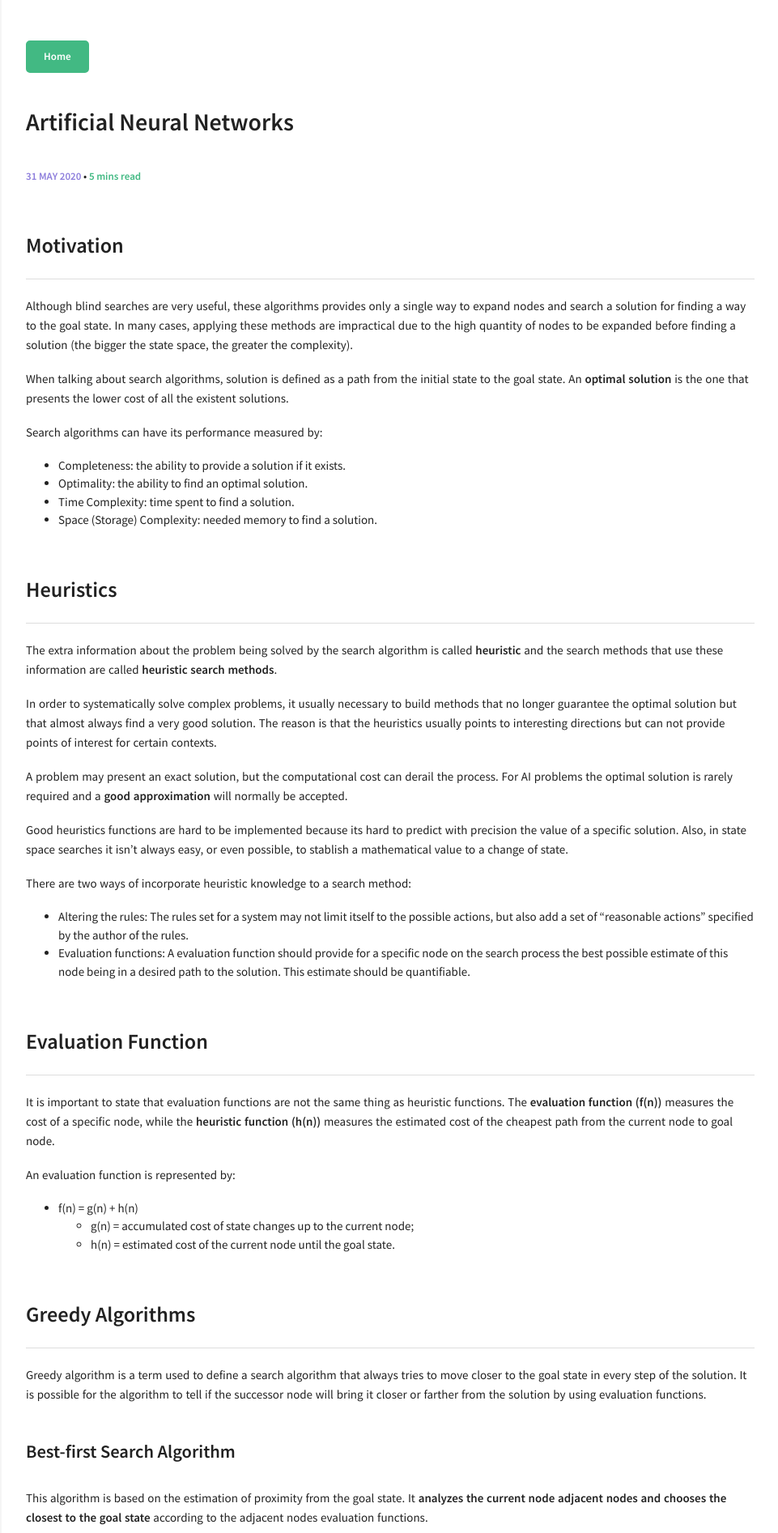
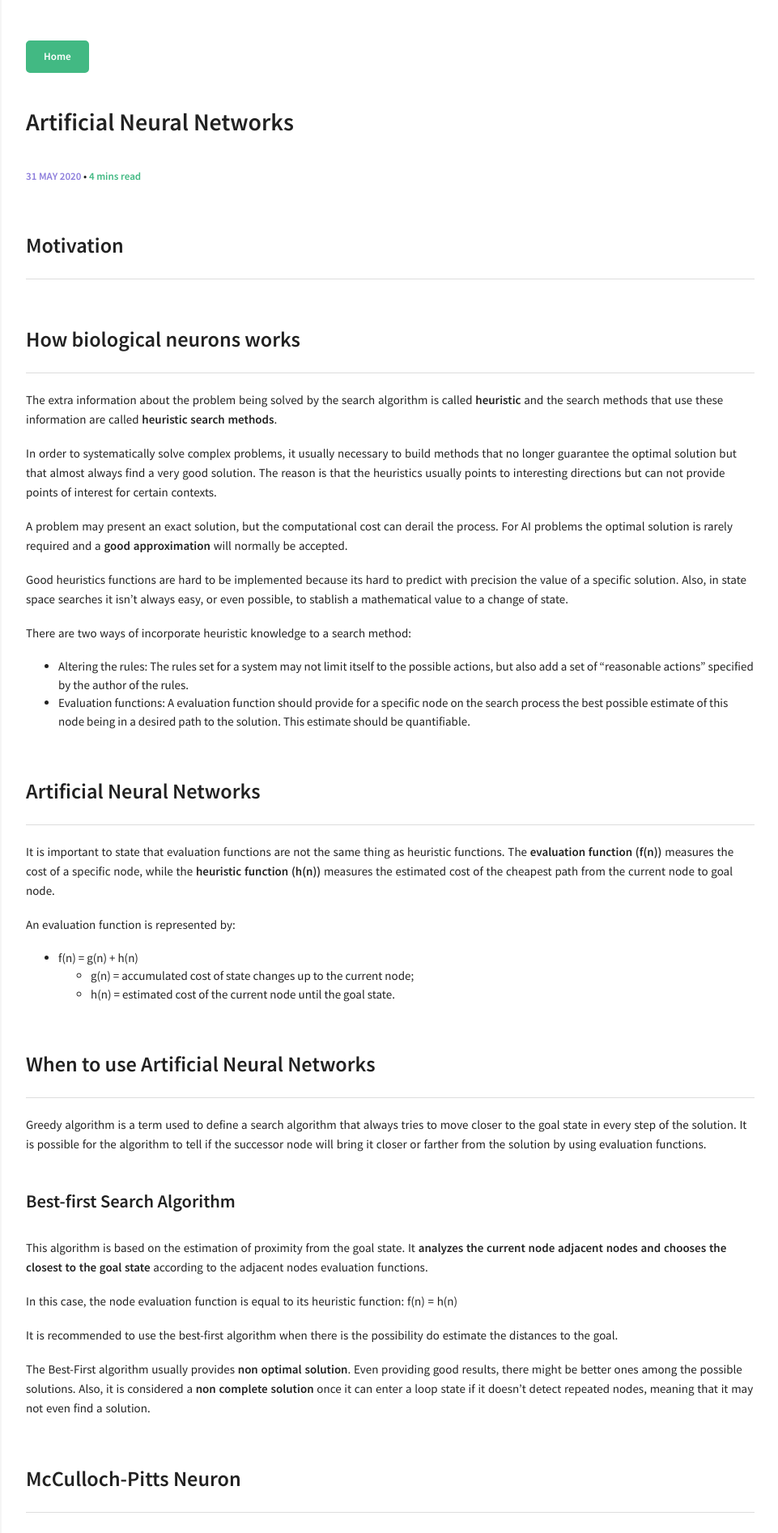
Before and after one commit to gatihe/guiati9.dev, a Jekyll site: the page built from _posts/2020-05-31-artificial_neural_networks.md, in a window 1280 px wide. Shown: the top 1893 px of the page at 81% size, without its empty margins (318-1279 px from the left). Built offline with Jekyll 4.4.1, drawn with Linux system fonts in a browser that asks for light colours; part of the change alters nothing that is shown; some of the changed text lies outside the part shown.

Commit message:
Update 2020-05-31-artificial_neural_networks.md

```diff
--- a/_posts/2020-05-31-artificial_neural_networks.md
+++ b/_posts/2020-05-31-artificial_neural_networks.md
@@ -1,24 +1,15 @@
 ---
 layout: post
 title: "Artificial Neural Networks"
-excerpt: "Quick introduction to the concept of heuristics and heuristics searches such as best-first and a-star search algorithms"
+excerpt: "Introduction to artificial neural networks"
 categories: [artificial intelligence]
 comments: true
 ---
 
 ## Motivation
 
-Although blind searches are very useful, these algorithms provides only a single way to expand nodes and search a solution for finding a way to the goal state. In many cases, applying these methods are impractical due to the high quantity of nodes to be expanded before finding a solution (the bigger the state space, the greater the complexity).
 
-When talking about search algorithms, solution is defined as a path from the initial state to the goal state. An __optimal solution__ is the one that presents the lower cost of all the existent solutions.
-
-Search algorithms can have its performance measured by:
-- Completeness: the ability to provide a solution if it exists.
-- Optimality: the ability to find an optimal solution.
-- Time Complexity: time spent to find a solution.
-- Space (Storage) Complexity: needed memory to find a solution.
-
-## Heuristics
+## How biological neurons works
 
 The extra information about the problem being solved by the search algorithm is called __heuristic__ and the search methods that use these information are called __heuristic search methods__.
 
@@ -32,7 +23,7 @@ There are two ways of incorporate heuristic knowledge to a search method:
 - Altering the rules: The rules set for a system may not limit itself to the possible actions, but also add a set of "reasonable actions" specified by the author of the rules.
 - Evaluation functions: A evaluation function should provide for a specific node on the search process the best possible estimate of this node being in a desired path to the solution. This estimate should be quantifiable.
 
-## Evaluation Function
+## Artificial Neural Networks
 
 It is important to state that evaluation functions are not the same thing as heuristic functions. The __evaluation function (f(n))__ measures the cost of a specific node, while the __heuristic function (h(n))__ measures the estimated cost of the cheapest path from the current node to goal node.
 
@@ -43,7 +34,7 @@ An evaluation function is represented by:
   - h(n) = estimated cost of the current node until the goal state.
 
 
-## Greedy Algorithms
+## When to use Artificial Neural Networks
 
 Greedy algorithm is a term used to define a search algorithm that always tries to move closer to the goal state in every step of the solution. It is possible for the algorithm to tell if the successor node will bring it closer or farther from the solution by using evaluation functions.
 
@@ -57,7 +48,7 @@ It is recommended to use the best-first algorithm when there is the possibility
 
 The Best-First algorithm usually provides __non optimal solution__. Even providing good results, there might be better ones among the possible solutions. Also, it is considered a __non complete solution__ once it can enter a loop state if it doesn't detect repeated nodes, meaning that it may not even find a solution.
 
-### A* Search Algorithm
+## McCulloch-Pitts Neuron
 
 The A* Algorithm evaluates nodes combining the cost to reach each node (g(n)) and the estimate cost to go from that node to the goal node (h(n)).
 
@@ -89,40 +80,21 @@ A* Algorithm:
 
 
 
-### Examples
+## Perceptron
+
+### Weighs
+
+### Activation functions
 
 
+## ANN Architecture
 
-- Problem: Go from Arad to Bucharest
-- Adopted heuristic: straight line distance -> F(n) = H(n) = dist<sub>n-objM/sub>.
+## Single Layer ANNs
 
-![Romenian Routes](/img/posts_img/romanian_map.jpg)
+## Nonlinearly separable classifications
 
-|Straight-line distance to Bucharest|
-|City|Distance|
-|-----|-----|
-|Arad|366|
-|Bucharest|0|
-|Craiova|160|
-|Dobreta|242|
-|Eforie|161|
-|Fagaras|176|
-|Giurgiu|77|
-|Hirsova|151|
-|Iasi|226|
-|Lugoj|244|
-|Mehadia|241|
-|Neamt|234|
-|Oradea|380|
-|Pitesti|100|
-|Rimnicu Vilce|193|
-|Sibiu|253|
-|Timisoara|329|
-|Urziceni|80|
-|Vaslui|199|
-|Zerind|374|
+## Multilayer perceptron
 
+## How to build an ANN
 
-#### Using best-first
-
-#### Using A*
+## Classification evaluation metrics
```
